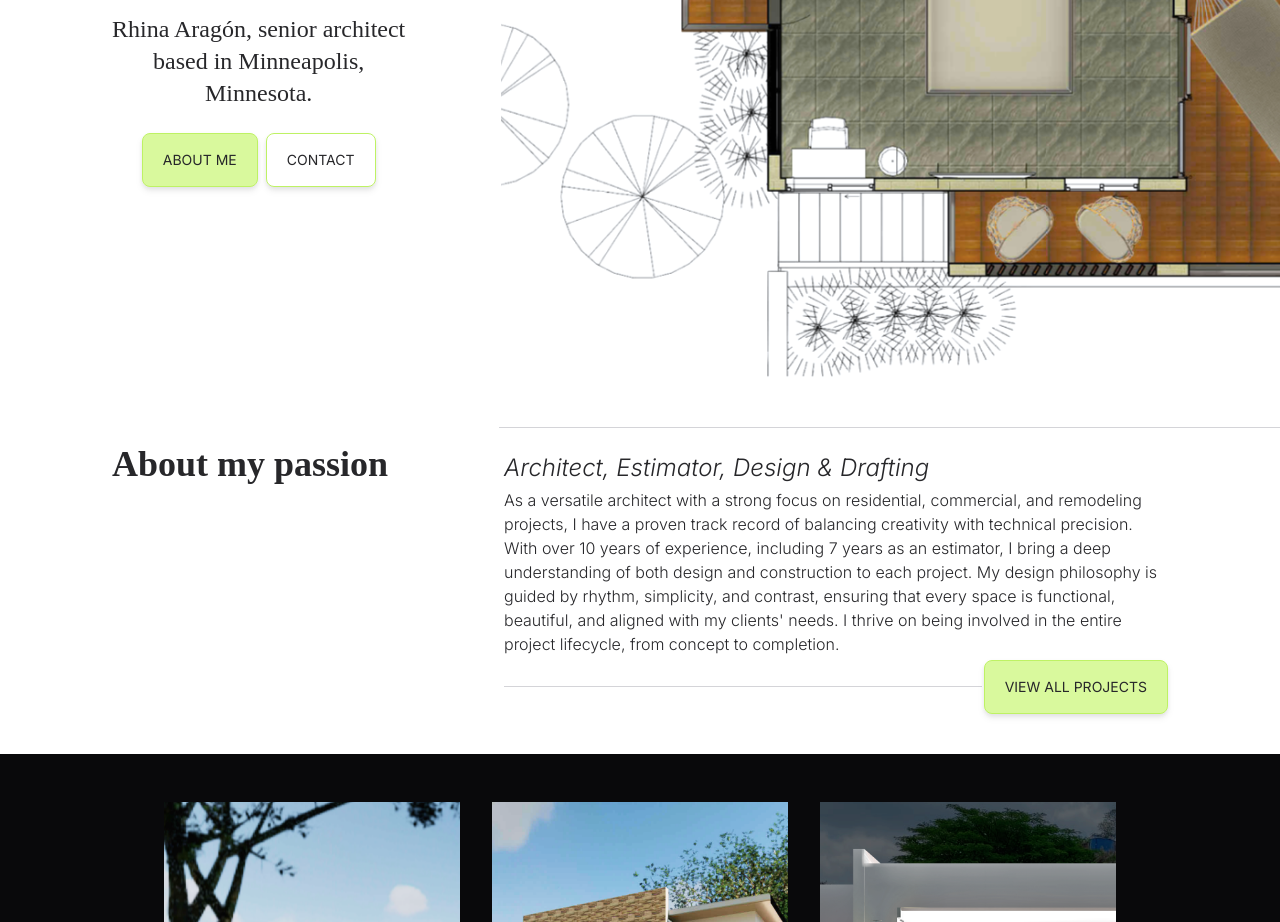
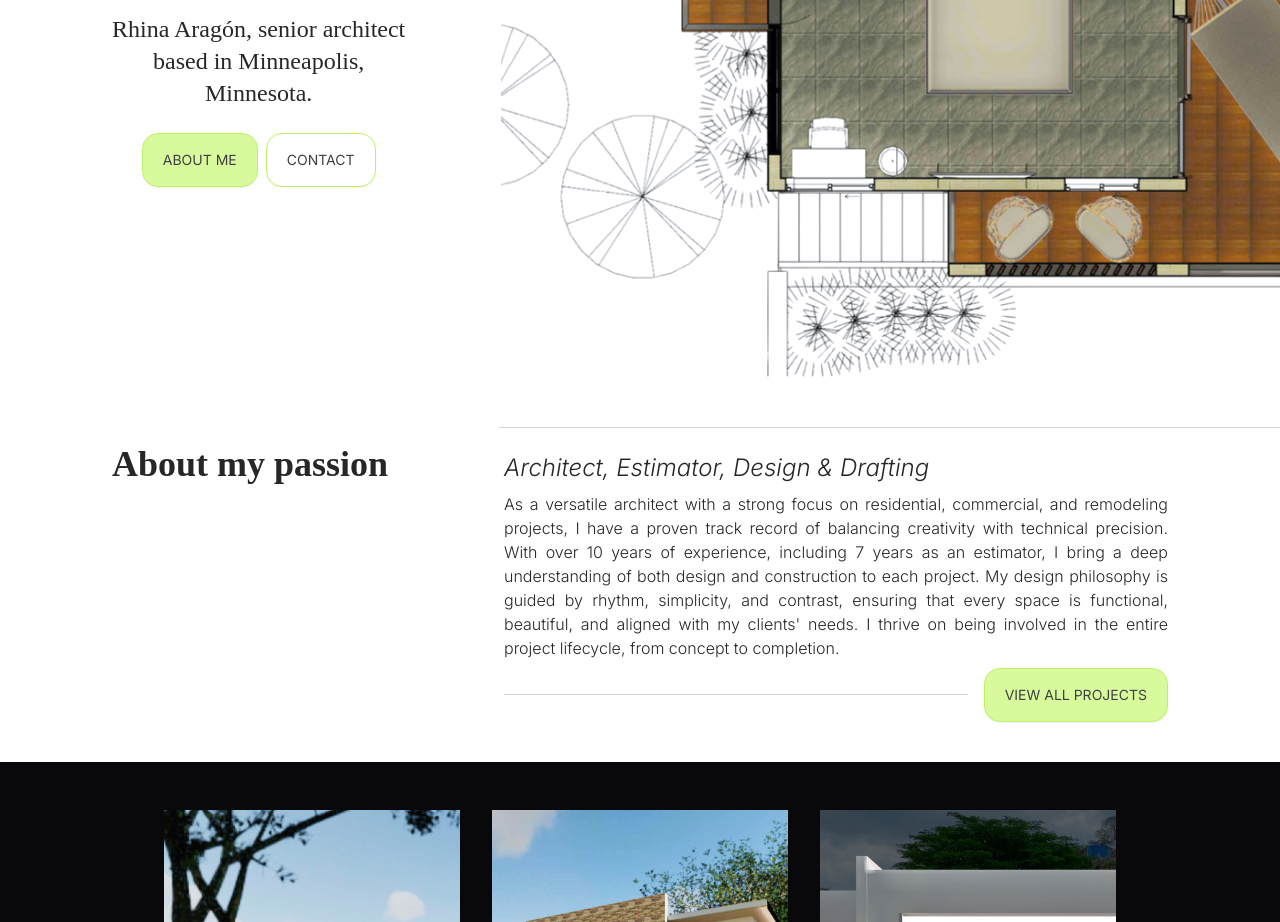
Before and after one commit to liz-garcia/architect-portfolio, a React (Vite) app in the folder client/: page / in a window 1280 px wide. Shown: the part 420-1342 px from the top of the page. Built offline with nearby package versions, Linux system fonts and the light colour scheme; a web font is replaced by a local one.

Commit message:
Fixing buttons and Header for md and sm screens.

```diff
--- a/client/src/components/Buttons/PrimaryLink.jsx
+++ b/client/src/components/Buttons/PrimaryLink.jsx
@@ -2,17 +2,17 @@ import PropTypes from "prop-types";
 import { Link } from "react-router-dom";
 
 // Tailwind CSS utility classes
-const size = "w-fit";
-const text = "font-normal text-zinc-800 text-center uppercase text-sm/loose";
-const layout = "block px-5 py-3 rounded-lg";
-const color = "bg-lime-200 border border-lime-300 drop-shadow-md"; // Initial color before hover
+const size = "w-fit min-w-fit";
+const text = "font-normal text-zinc-700 text-center uppercase text-sm/loose";
+const layout = "block px-5 py-3 rounded-2xl";
+const color = "bg-lime-200 border border-lime-300 drop-shadow-sm"; // Initial color before hover
 
 // Transition from solid slate to gradient, with smooth color movement
 const transitionColor = "hover:bg-lime-300 hover:border-lime-400";
 const transition =
   "hover:scale-105 transform transition ease-in-out duration-500";
 const transitionFont =
-  "hover:text-zinc-800 hover:font-normal hover:text-sm/loose";
+  "hover:text-zinc-700 hover:font-normal hover:text-sm/loose";
 
 // Final PrimaryLink style
 const primaryLinkStyle = `${size} ${text} ${layout} ${color} ${transition} ${transitionFont} ${transitionColor}`;
--- a/client/src/components/Buttons/SecondaryLink.jsx
+++ b/client/src/components/Buttons/SecondaryLink.jsx
@@ -2,17 +2,17 @@ import PropTypes from "prop-types";
 import { Link } from "react-router-dom";
 
 // Tailwind CSS utility classes
-const size = "w-fit";
-const text = "font-normal text-zinc-800 text-center uppercase text-sm/loose";
-const layout = "block px-5 py-3 rounded-lg";
-const color = "bg-[#FFFFFF] border border-lime-300 drop-shadow-md"; // Initial color before hover
+const size = "w-fit min-w-fit";
+const text = "font-normal text-zinc-700 text-center uppercase text-sm/loose";
+const layout = "block px-5 py-3 rounded-2xl";
+const color = "bg-[#FFFFFF] border border-lime-300 drop-shadow-sm"; // Initial color before hover
 
 // Transition from solid slate to gradient, with smooth color movement
 const transitionColor = "hover:bg-lime-300 hover:border-lime-400";
 const transition =
   "hover:scale-105 transform transition ease-in-out duration-500";
 const transitionFont =
-  "hover:text-zinc-800 hover:font-normal hover:text-sm/loose";
+  "hover:text-zinc-700 hover:font-normal hover:text-sm/loose";
 
 // Final SecondaryLink style
 const secondaryLinkStyle = `${size} ${text} ${layout} ${color} ${transition} ${transitionFont} ${transitionColor}`;
--- a/client/src/components/Header.jsx
+++ b/client/src/components/Header.jsx
@@ -3,7 +3,7 @@ import Nav from "./Nav.jsx";
 
 // Tailwind CSS utility classes
 const headerStyle =
-  "h-[12dvh] p-12 pb-8 sm:p-10 sm:gap-8 3xl:pb-10 border-b border-zinc-800 flex justify-between items-stretch";
+  "h-[12dvh] p-12 pb-8 sm:gap-8 3xl:pb-10 border-b border-zinc-800 flex justify-between items-stretch";
 
 // Header Component
 const Header = () => {
--- a/client/src/components/Nav.jsx
+++ b/client/src/components/Nav.jsx
@@ -5,7 +5,7 @@ const navStyle = "p-1";
 const ulStyle = "h-full flex space-x-4 sm:space-x-1";
 const liStyle = "h-full w-20";
 const linkStyle =
-  "uppercase font-regular size-full flex items-center justify-center text-center hover:underline underline-offset-8 text-sm";
+  "uppercase font-light size-full flex items-center justify-center text-center hover:underline underline-offset-8 text-sm";
 
 const Nav = () => {
   return (
--- a/client/src/pages/About/AboutMeSection.jsx
+++ b/client/src/pages/About/AboutMeSection.jsx
@@ -10,11 +10,11 @@ const h2Style = "font-black font-serif text-4xl";
 const aboutMeTextStyle =
   "md:flex-none flex flex-col gap-1 w-2/3 md:w-auto pt-2 pl-10 pr-18";
 const h3Style = "font-light text-2xl text-zinc-800 italic";
-const elevatorPitchStyle = "";
+const elevatorPitchStyle = "text-justify my-1";
 const dividerStyle1 =
   "absolute -right-[72px] w-2/3 h-12 border-b border-zinc-300";
-const dividerStyle2 = "w-[72%] h-1/2 border-b border-zinc-300";
-const buttonContainerStyle = "flex justify-between";
+const buttonContainerStyle = "flex justify-between gap-4";
+const dividerStyle2 = "flex-1 h-1/2 border-b border-zinc-300";
 
 // AboutMeSection component
 const AboutMeSection = () => {
```
